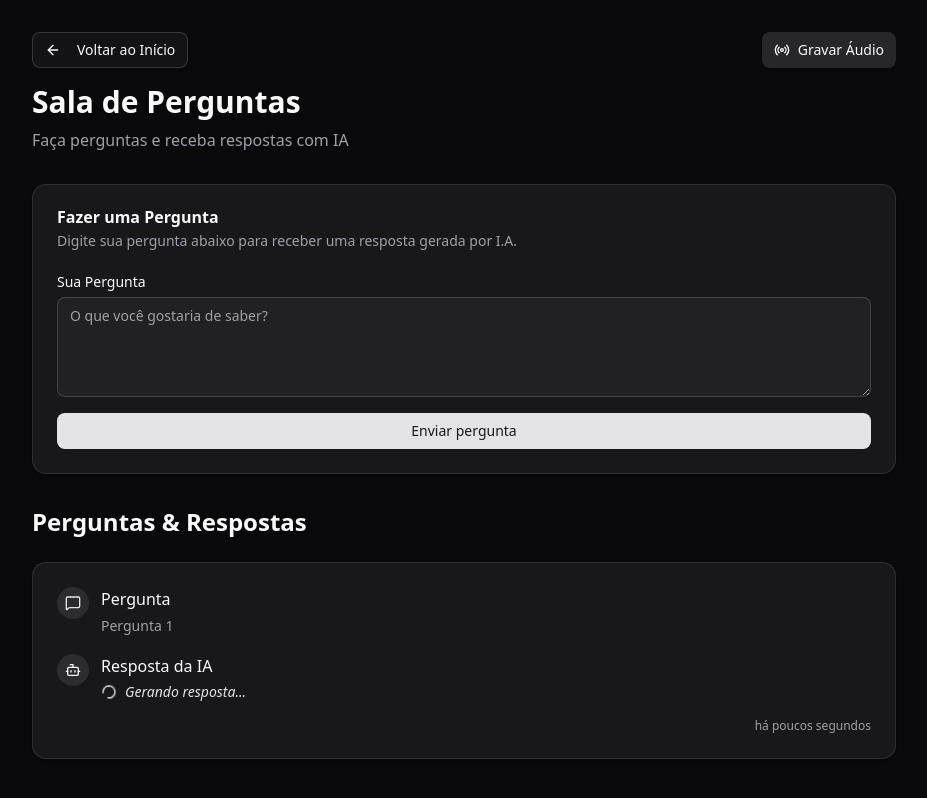
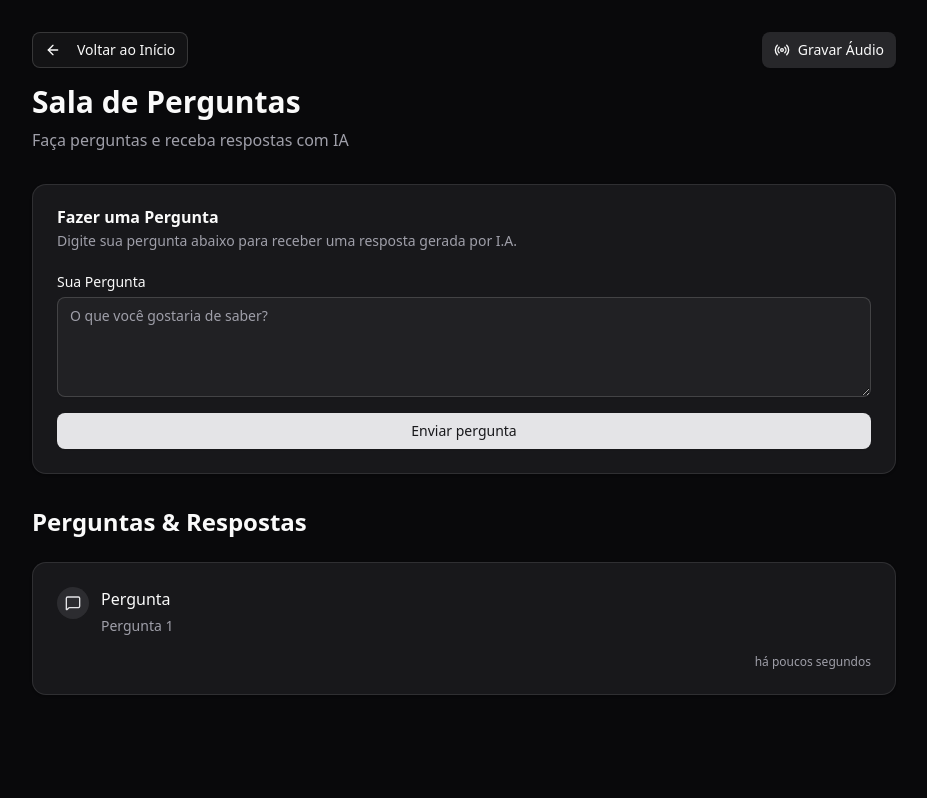
Before and after one commit to emanueltavecia/letmeask-ai-web, a React (Vite) app: page /room/1 in a window 1280 px wide. Shown: the whole page, without its empty margins (176-1103 px from the left). Built offline with nearby package versions, Linux system fonts and the light colour scheme.

Commit message:
fix: update QuestionItem component to handle answer generation state and improve rendering logic

```diff
--- a/src/components/question-item/index.tsx
+++ b/src/components/question-item/index.tsx
@@ -4,8 +4,6 @@ import { dayjs } from '@/lib/dayjs'
 import type { QuestionItemProps } from './types'
 
 export function QuestionItem({ question }: QuestionItemProps) {
-  const isGenerating = !question.answer
-
   return (
     <Card>
       <CardContent>
@@ -24,6 +22,7 @@ export function QuestionItem({ question }: QuestionItemProps) {
             </div>
           </div>
 
+          {(question.answer || question.isGeneratingAnswer) && (
             <div className="flex items-start space-x-3">
               <div className="flex-shrink-0">
                 <div className="flex size-8 items-center justify-center rounded-full bg-primary/10">
@@ -31,9 +30,11 @@ export function QuestionItem({ question }: QuestionItemProps) {
                 </div>
               </div>
               <div className="flex-1">
-              <p className="mb-1 font-medium text-foreground">Resposta da IA</p>
+                <p className="mb-1 font-medium text-foreground">
+                  Resposta da IA
+                </p>
                 <div className="text-muted-foreground">
-                {isGenerating ? (
+                  {question.isGeneratingAnswer ? (
                     <div className="flex items-center space-x-2">
                       <Loader2 className="size-4 animate-spin text-primary" />
                       <span className="text-primary text-sm italic">
@@ -48,6 +49,7 @@ export function QuestionItem({ question }: QuestionItemProps) {
                 </div>
               </div>
             </div>
+          )}
 
           <div className="flex justify-end">
             <span className="text-muted-foreground text-xs">
--- a/src/components/question-item/types.ts
+++ b/src/components/question-item/types.ts
@@ -3,6 +3,7 @@ interface Question {
   question: string
   answer?: string | null
   createdAt: string
+  isGeneratingAnswer?: boolean
 }
 
 export interface QuestionItemProps {
```
Lines whose indentation alone changed are shown as unchanged.
